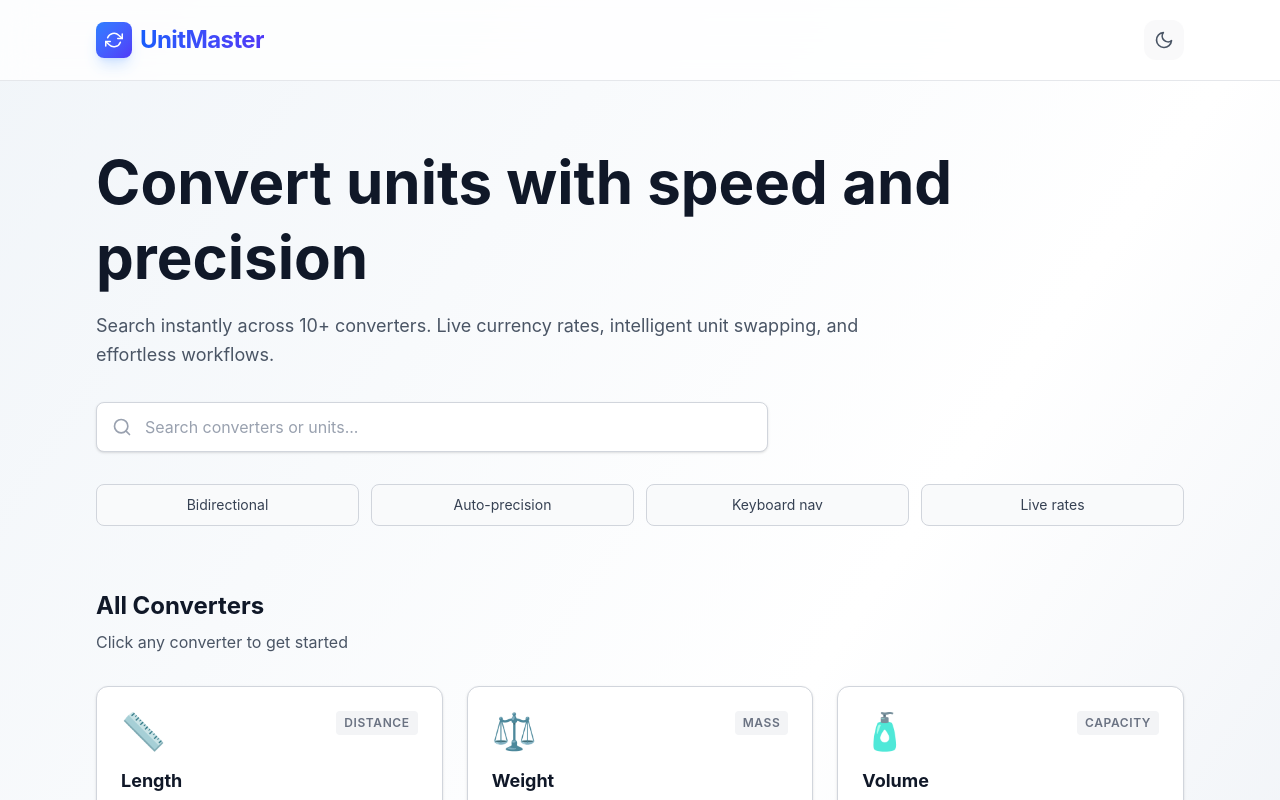
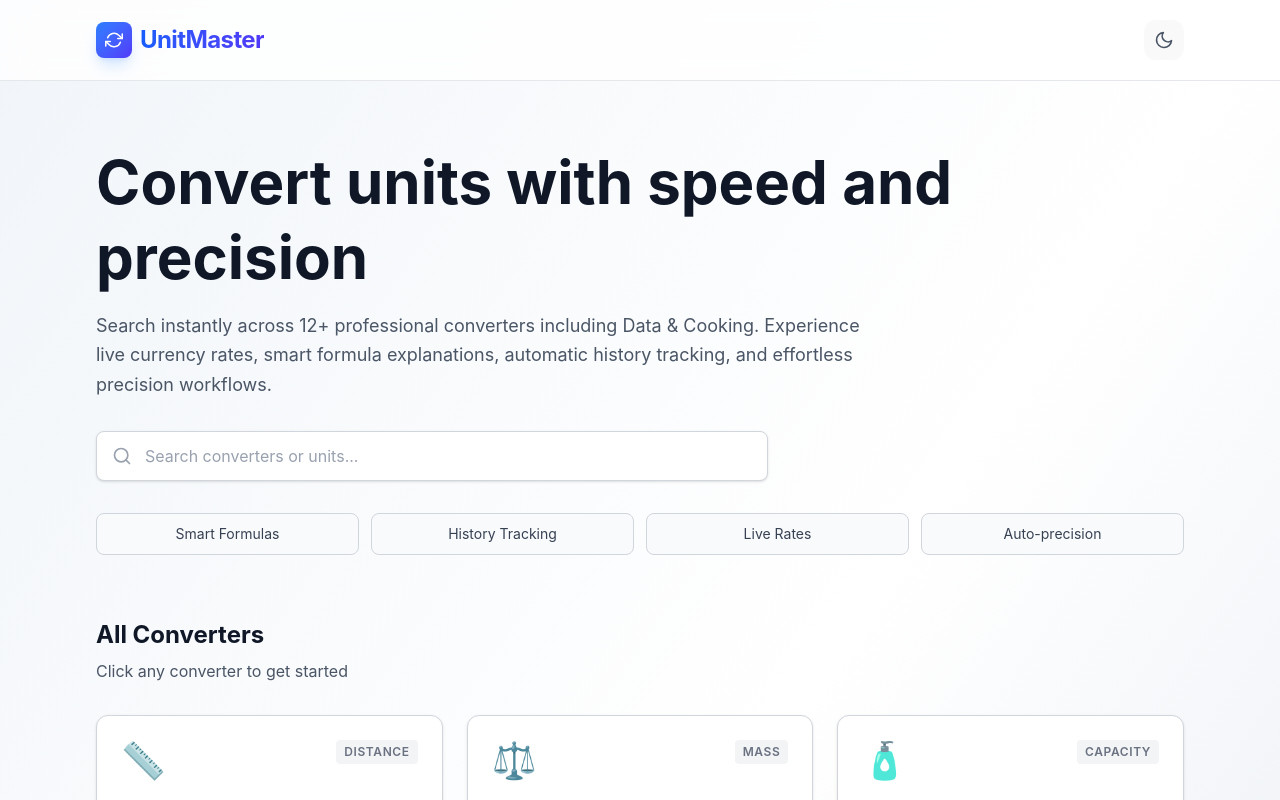
Before and after one commit to Souma061/Unit-Convertor, a React (Vite) app: page / in a window 1280 px wide. Shown: the top 800 px of the page. Built offline with nearby package versions, Linux system fonts and the light colour scheme.

Commit message:
feat: implement initial Home page with search functionality and converter grid.

```diff
--- a/src/pages/Home.jsx
+++ b/src/pages/Home.jsx
@@ -1,7 +1,5 @@
 
 import { useState } from "react";
-import { MdExplore } from "react-icons/md";
-import { Link } from "react-router-dom";
 import { Helmet } from "react-helmet-async";
 import ConverterGrid from "../components/converters/ConverterGrid";
 import SearchBar from "../components/search/SearchBar";
@@ -24,7 +22,7 @@ export default function Home() {
             Convert units with speed and precision
           </h1>
           <p className="text-base sm:text-lg text-gray-600 dark:text-gray-400 max-w-3xl leading-relaxed">
-            Search instantly across 10+ converters. Live currency rates, intelligent unit swapping, and effortless workflows.
+            Search instantly across 12+ professional converters including Data & Cooking. Experience live currency rates, smart formula explanations, automatic history tracking, and effortless precision workflows.
           </p>
         </div>
 
@@ -35,7 +33,7 @@ export default function Home() {
 
         {/* Feature Pills */}
         <div className="grid grid-cols-2 sm:grid-cols-4 gap-2 sm:gap-3 text-xs sm:text-sm text-gray-700 dark:text-gray-300">
-          {["Bidirectional", "Auto-precision", "Keyboard nav", "Live rates"].map((feature) => (
+          {["Smart Formulas", "History Tracking", "Live Rates", "Auto-precision"].map((feature) => (
             <div
               key={feature}
               className="px-3 sm:px-4 py-2 sm:py-2.5 rounded-lg border border-gray-300 bg-gray-50 dark:border-gray-600 dark:bg-gray-800 text-center truncate"
```
